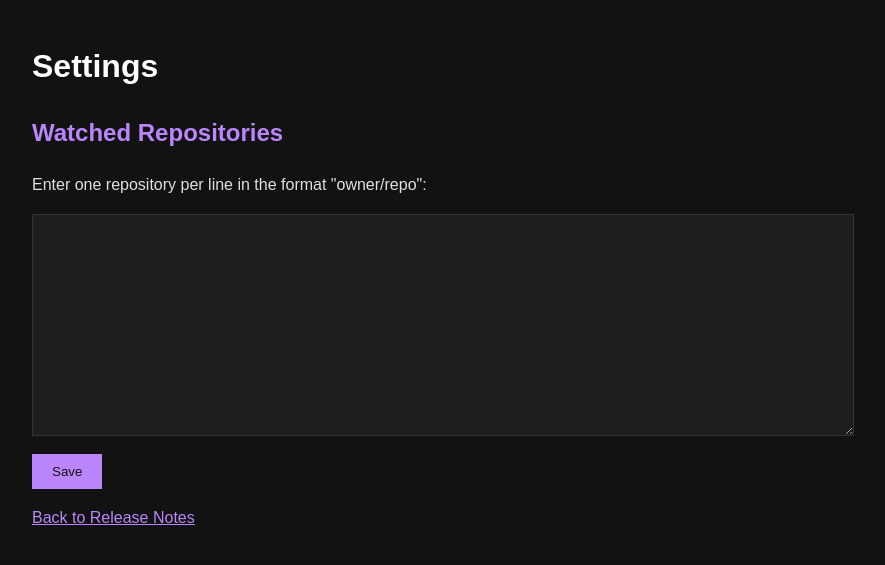
After one commit to joelmnz/py_github_release_watcher, a Flask app: page /settings in a window 1280 px wide. The commit adds this page. Shown: the top 565 px of the page, without its empty margins (208-1093 px from the left). Run offline with Flask 3, Linux system fonts and the light colour scheme.

Commit message:
fix: Implement localStorage-based watched repositories management

```diff
--- a/main.py
+++ b/main.py
@@ -1,6 +1,6 @@
 import json
 import logging
-from flask import Flask, render_template, request, redirect, url_for
+from flask import Flask, render_template, request, redirect, url_for, jsonify
 import markdown
 import requests
 from datetime import datetime, timedelta
@@ -63,26 +63,22 @@ def extract_release_notes(repo):
         logging.warning(f"Failed to fetch latest release for {repo}")
         return None
 
-def read_repos_from_file(filename):
+def get_repos_from_request():
     """
-    Read a list of repositories from a file.
-
-    Args:
-        filename (str): The path to the file containing the list of repositories.
+    Get the list of repositories from the request JSON data.
 
     Returns:
         list: A list of repository names.
     """
-    with open(filename, 'r') as file:
-        return [line.strip() for line in file if line.strip() and not line.strip().startswith('#')]
+    data = request.get_json()
+    return data.get('repos', [])
 
-def update_cache():
+def update_cache(repos):
     """
     Update the cache with the latest release notes for all watched repositories.
     """
     logging.info("Starting cache update")
-    repos = read_repos_from_file('watched_repos.txt')
-    logging.info(f"Read {len(repos)} repositories from watched_repos.txt")
+    logging.info(f"Received {len(repos)} repositories")
 
     release_notes = []
     for repo in repos:
@@ -127,7 +123,6 @@ def read_cache():
             for note in release_notes:
                 published_date = datetime.strptime(note['published_at'], '%Y-%m-%dT%H:%M:%SZ')
                 note['age_in_days'] = (datetime.utcnow() - published_date).days
-                #note['age_in_days'] = calculate_age_in_days(published_date)
 
             return release_notes, cache_data.get('last_updated', 'Unknown')
     return [], 'Unknown'
@@ -190,11 +185,20 @@ def update():
         werkzeug.wrappers.Response: A redirect response to the index page.
     """
     logging.info("Update request received")
-    update_cache()
+    repos = get_repos_from_request()
+    update_cache(repos)
     logging.info("Update completed, redirecting to index")
-    return redirect(url_for('index'))
+    return jsonify({"status": "success"})
+
+@app.route('/settings')
+def settings():
+    """
+    Render the settings page.
+
+    Returns:
+        str: The rendered HTML of the settings page.
+    """
+    return render_template('settings.html')
 
 if __name__ == "__main__":
-    if not os.path.exists(CACHE_FILE):
-        update_cache()
     app.run(host='0.0.0.0')
--- /dev/null
+++ b/templates/settings.html
@@ -0,0 +1,69 @@
+<!DOCTYPE html>
+<html lang="en">
+<head>
+    <meta charset="UTF-8">
+    <meta name="viewport" content="width=device-width, initial-scale=1.0">
+    <title>Settings - GitHub Release Notes</title>
+    <style>
+        body {
+            font-family: Arial, sans-serif;
+            line-height: 1.6;
+            padding: 20px;
+            max-width: 800px;
+            margin: 0 auto;
+            background-color: #121212;
+            color: #e0e0e0;
+        }
+        h1 { color: #ffffff; }
+        h2 { color: #bb86fc; }
+        textarea {
+            width: 100%;
+            height: 200px;
+            background-color: #1e1e1e;
+            color: #e0e0e0;
+            border: 1px solid #333;
+            padding: 10px;
+        }
+        .save-button {
+            background-color: #bb86fc;
+            color: #121212;
+            padding: 10px 20px;
+            border: none;
+            cursor: pointer;
+            margin-top: 10px;
+        }
+        .save-button:hover {
+            background-color: #3700b3;
+        }
+        a { color: #bb86fc; }
+    </style>
+</head>
+<body>
+    <h1>Settings</h1>
+    <h2>Watched Repositories</h2>
+    <p>Enter one repository per line in the format "owner/repo":</p>
+    <textarea id="repos-list"></textarea>
+    <br>
+    <button class="save-button" onclick="saveRepos()">Save</button>
+    <p id="save-message"></p>
+    <p><a href="/">Back to Release Notes</a></p>
+
+    <script>
+        function loadRepos() {
+            const repos = localStorage.getItem('watchedRepos') || '';
+            document.getElementById('repos-list').value = repos;
+        }
+
+        function saveRepos() {
+            const repos = document.getElementById('repos-list').value;
+            localStorage.setItem('watchedRepos', repos);
+            document.getElementById('save-message').textContent = 'Saved successfully!';
+            setTimeout(() => {
+                document.getElementById('save-message').textContent = '';
+            }, 3000);
+        }
+
+        loadRepos();
+    </script>
+</body>
+</html>
```
Also changed, not shown: templates/index.html (+34 -3 lines).
